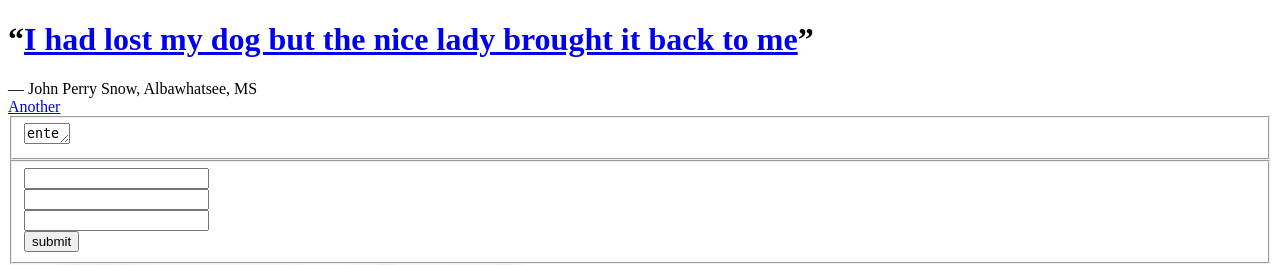
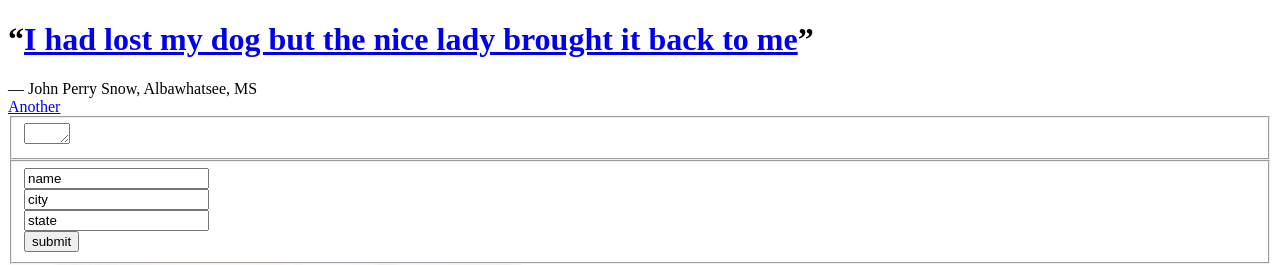
Before and after one commit to codeforamerica/publicservice, a Python web app: template templates/index.html in a window 1280 px wide. Shown: the top 265 px of the page. Run offline with Jinja, Linux system fonts and the light colour scheme; the template is opened without the code that fills it, so the values that code supplies are empty.

```diff
--- a/css/style.css
+++ b/css/style.css
@@ -220,7 +220,7 @@ form input {
 }
 
 #statefield {
-    width:50px;
+    width:80px;
 
 }
 
@@ -229,7 +229,7 @@ form input {
 }
 
 #cityfield{
-    width:175px;
+    width:150px;
 }
 
     /*.hidden{
--- a/publicservice.html
+++ b/publicservice.html
@@ -34,15 +34,15 @@
 
 				<div class="formdiv">
 				<label for="namefield" class="formlabel hidden">Name</label>
-				<input class="entryform-field hidden" name="namefield" id="namefield"/>
+				<input class="entryform-field hidden" name="namefield" value="Name" id="namefield"/>
 				</div>
 				<div class="formdiv">
 				<label for="cityfield" class="formlabel hidden">City</label>
-				<input class="entryform-field hidden" name="cityfield" id="cityfield"/>
+				<input class="entryform-field hidden" name="cityfield" value="City" id="cityfield"/>
 				</div>
 				<div class="formdiv">
 					<label for="statefield" class="formlabel hidden">State</label>
-					<input class="entryform-field hidden" name="statefield" id="statefield"/>
+					<input class="entryform-field hidden" name="statefield" value="State" id="statefield"/>
 				</div>
 				</fieldset>
 
--- a/templates/index.html
+++ b/templates/index.html
@@ -20,7 +20,7 @@
 		<form class="formdiv" action="/add" method="post">
 		<fieldset>
 			<label for="quotefield" class="formlabel"></label>
-			<textarea rows="1" cols="3" name="quote" class="entryform-field" id="quotefield">enter your shout out here!</textarea>
+			<textarea rows="1" cols="3" name="quote" class="entryform-field" id="quotefield"></textarea>
 			<!--	<input type="text" class="entryform-field" id="namefield" value="John"/> -->
 
 			</fieldset>
@@ -28,15 +28,15 @@
 		<fieldset class="otherfields">
 			<div class="formdiv">
 				<!-- <label for="namefield" class="formlabel hidden">Name</label> -->
-				<input class="entryform-field hidden" name="name" id="namefield"/>
+				<input class="entryform-field hidden" name="name" value="name" id="namefield"/>
 			</div>
 			<div class="formdiv">
 				<!-- <label for="cityfield" class="formlabel hidden">City</label> -->
-				<input class="entryform-field hidden" name="city" id="cityfield"/>
+				<input class="entryform-field hidden" name="city" value="city" id="cityfield"/>
 			</div>
 			<div class="formdiv">
 			<!-- 	<label for="statefield" class="formlabel hidden">State</label> -->
-				<input class="entryform-field hidden" name="state" id="statefield"/>
+				<input class="entryform-field hidden" name="state" value="state" id="statefield"/>
 			</div>
 			<input class="button" id="submitbutton" type="submit" value="submit"/>
 		</fieldset>
```
